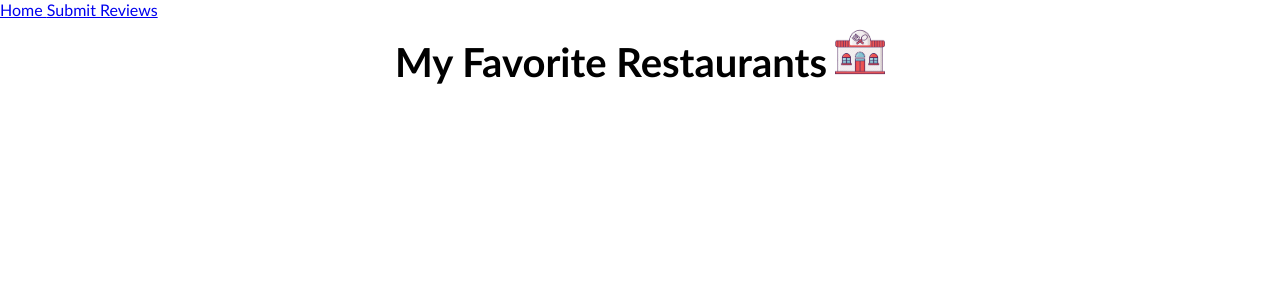
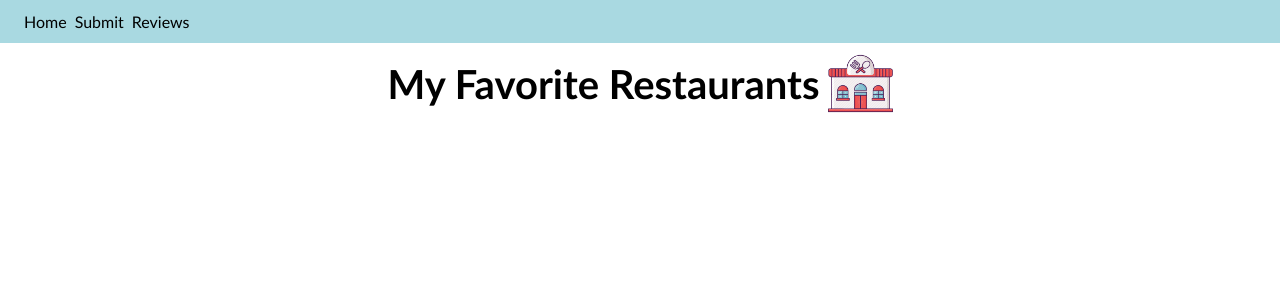
Before and after one commit to brantae/foodie-delight, a React (Create React App) app: page / in a window 1280 px wide. Shown: the top 300 px of the page. Built offline with nearby package versions, Linux system fonts and the light colour scheme.

Commit message:
styling to navbar and header

```diff
--- a/src/components/Header.js
+++ b/src/components/Header.js
@@ -8,7 +8,7 @@ function Header() {
         <h1>
             My Favorite Restaurants
             <span className="logo">
-                <img src="/images/fav restaurants logo.png" width= "50" height= "50"/>
+                <img src="/images/fav restaurants logo.png" width= "65" height= "65"/>
             </span>
         </h1>
     </header>
--- a/src/components/NavBar.js
+++ b/src/components/NavBar.js
@@ -5,7 +5,7 @@ function NavBar() {
 
 
   return (
-    <nav>
+    <nav className="nav">
         <Link to="/">Home </Link>
         <Link to="/submit">Submit </Link>
         <Link to="/reviews">Reviews </Link>
--- a/src/index.css
+++ b/src/index.css
@@ -23,7 +23,7 @@ main {
 
 header h1 {
   font-size: 2.5em;
-  font-weight: 900;
+  font-weight: 800;
   text-align: center;
   padding: 0.5rem 0;
 }
@@ -31,7 +31,29 @@ header h1 {
 .logo {
   font-size: 1.25em;
   padding-left: 0.5rem;
-  padding-top: 1rem;
-  color: transparent;
-  text-shadow: 0 0 0 var(--green);
+  padding-top: rem;
+  vertical-align: middle;
 }
+
+nav {
+  display: flex;
+  background: rgb(169,217,225);
+  padding: 8px 20px
+}
+
+.nav a {
+  color: inherit;
+  text-decoration: none;
+  height: 100%;
+  display: flex;
+  align-items: center;
+  padding: .25rem;
+}
+
+.nav li.active {
+  background-color: #555;
+}
+
+.nav li:hover {
+  background-color: #777;
+}
```
